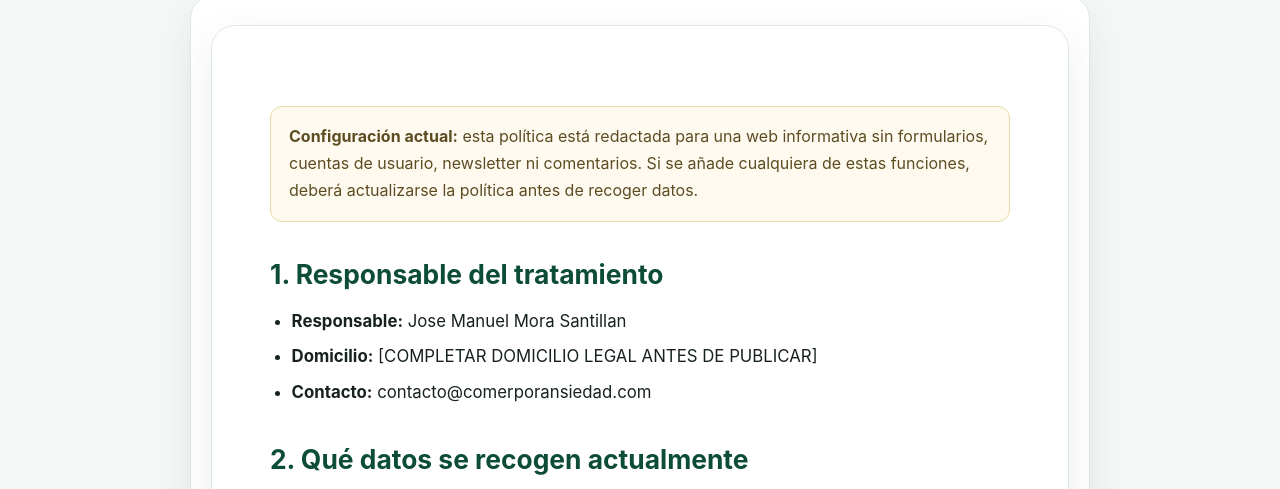
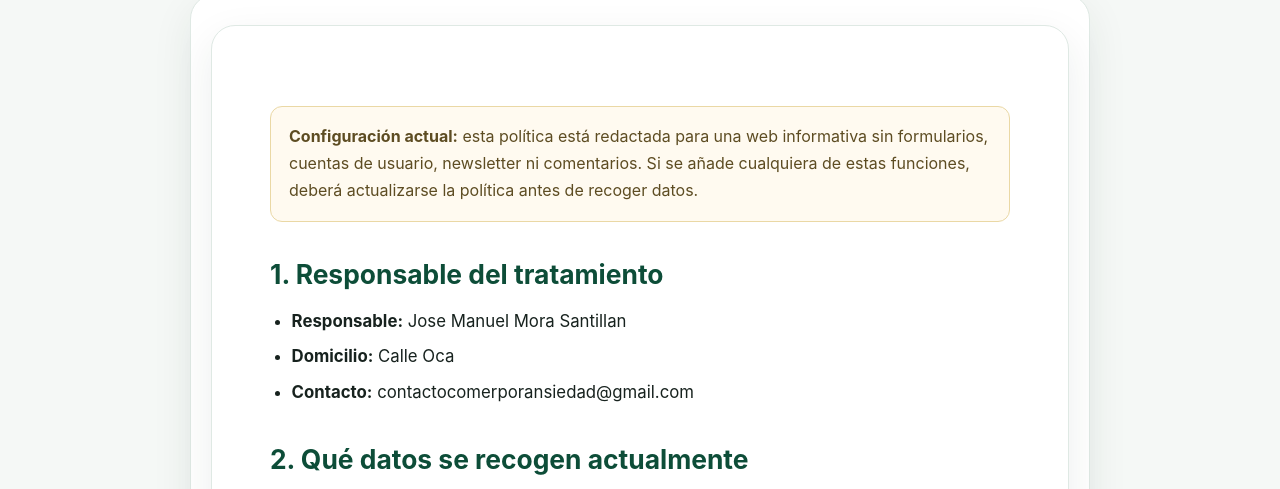
Before and after one commit to josemanuelmorasantillan01-pixel/nutrivida, a plain HTML site: page politica-privacidad.html in a window 1280 px wide. Shown: the part 281-770 px from the top of the page. Drawn offline with Linux system fonts and the light colour scheme.

Commit message:
Update contact details in privacy policy

```diff
--- a/politica-privacidad.html
+++ b/politica-privacidad.html
@@ -24,8 +24,8 @@
 <h2>1. Responsable del tratamiento</h2>
 <ul>
 <li><strong>Responsable:</strong> Jose Manuel Mora Santillan</li>
-<li><strong>Domicilio:</strong> [COMPLETAR DOMICILIO LEGAL ANTES DE PUBLICAR]</li>
-<li><strong>Contacto:</strong> contacto@comerporansiedad.com</li>
+<li><strong>Domicilio:</strong> Calle Oca </li>
+<li><strong>Contacto:</strong> contactocomerporansiedad@gmail.com</li>
 </ul>
 
 <h2>2. Qué datos se recogen actualmente</h2>
@@ -49,7 +49,7 @@
 <p>Podrán intervenir proveedores tecnológicos necesarios para alojar, mantener, proteger, medir o monetizar el sitio, siempre de acuerdo con la configuración real de la web. Cuando se active publicidad, deberán identificarse adecuadamente los proveedores y tecnologías que participen en ella.</p>
 
 <h2>8. Derechos</h2>
-<p>Cuando exista tratamiento de datos personales que permita ejercer derechos, la persona interesada podrá solicitar, según corresponda, acceso, rectificación, supresión, limitación, oposición y portabilidad, además de retirar un consentimiento cuando esa sea la base jurídica. Las solicitudes pueden dirigirse a <a href="mailto:contacto@comerporansiedad.com">contacto@comerporansiedad.com</a>.</p>
+<p>Cuando exista tratamiento de datos personales que permita ejercer derechos, la persona interesada podrá solicitar, según corresponda, acceso, rectificación, supresión, limitación, oposición y portabilidad, además de retirar un consentimiento cuando esa sea la base jurídica. Las solicitudes pueden dirigirse a <a href="mailto:contacto@comerporansiedad.com">contactocomerporansiedad@gmail.com.com</a>.</p>
 
 <h2>9. Reclamaciones</h2>
 <p>Las personas interesadas pueden presentar una reclamación ante la autoridad de protección de datos competente cuando consideren que el tratamiento de sus datos no se ajusta a la normativa aplicable.</p>
```
